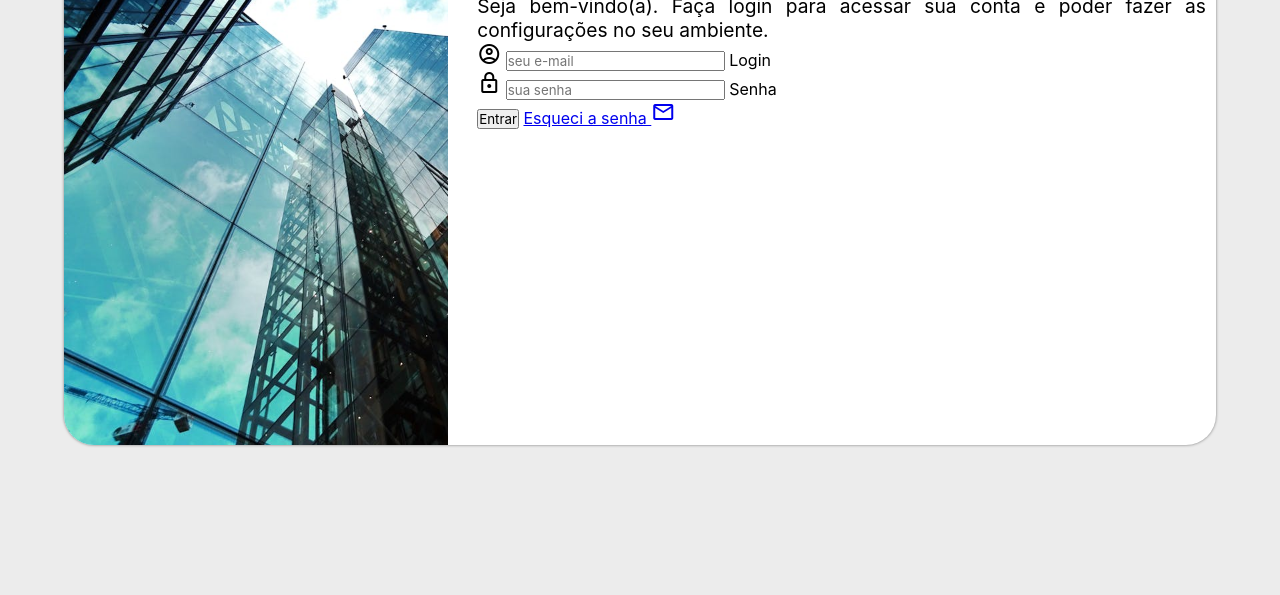
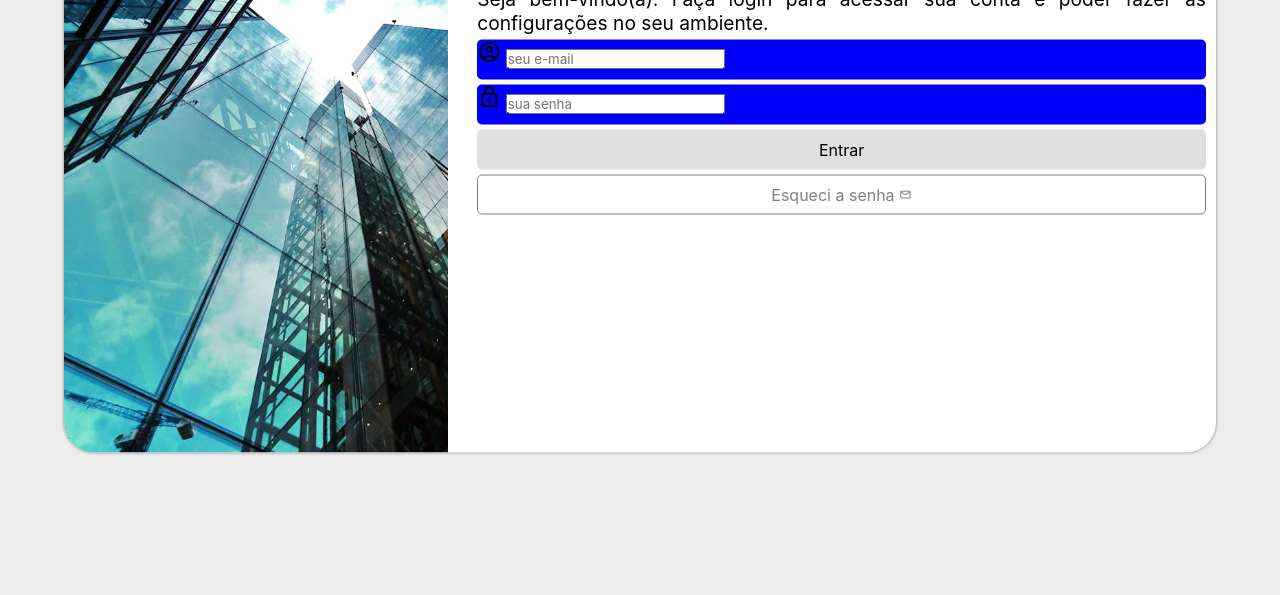
Before and after one commit to UmDevManauara/Project-Login, a plain HTML site: page index.html in a window 1280 px wide. Shown: the part 205-800 px from the top of the page. Drawn offline with nearby package versions, Linux system fonts and the light colour scheme.

Commit message:
formatacao do formulario

```diff
--- a/estilos/style.css
+++ b/estilos/style.css
@@ -31,8 +31,8 @@ section#login{
     left:50%;
     transform: translate(-50%, -50%);
     background-color: white;
-    width: 250px;
-    height: 500px;
+    width: 260px;
+    height: 515px;
     overflow: hidden; /* tudo que tiver fora da bordar fica escondido */
     border-radius: 30px;
     box-shadow: 0px 0px 3px  rgba(0, 0, 0, 0.507);
@@ -57,6 +57,51 @@ div#formulario > h1{
 div#formulario > p{
     font-size: 0.8em;
 }
-section#login > div.campo{
+form > div.campo{
+    display: block;
+    background-color: blue;
+    width: 100%;
+    height: 40px;
+    border-radius: 5px;
+    margin: 5px 0px;
+}
+div.campo label{
+    display: none;
 
 }
+form > input[type=submit]{
+    display: block;
+    font-size: 1em;
+    width: 100%;
+    /* 100vw = largura janela
+    100% = largura do container */
+    height: 40px;
+    background-color: rgb(223, 223, 223);
+    border: none;
+    border-radius: 5px;
+
+}
+form > input[type=submit]:hover{
+    background-color: rgb(141, 138, 138);
+}
+form > a.botao{
+    display: block;
+    text-align: center;
+    font-size: 1em;
+    width: 100%;
+    height: 40px;
+    padding: 9px;
+    margin-top: 5px;
+    border-radius: 5px;
+    border: 1px solid gray;
+    text-decoration: none;
+    color: gray;
+}
+form > a.botao > span{
+    font-size: 0.8em;
+}
+form > a.botao:hover{
+    background-color: rgb(141, 138, 138);
+    color: black;
+
+}
--- a/index.html
+++ b/index.html
@@ -27,17 +27,17 @@
                             account_circle
                         </span>
                         <input type="email" name="login" id="ilogin" placeholder="seu e-mail" autocomplete="email" maxlength="30" required>
-                        <label for="ilogin">Login</label>
+                        <label for="ilogin"> Login</label>
                     </div>
                     <div class="campo">
                         <span class="material-symbols-outlined">
                             lock
                         </span>
                         <input type="password" name="senha" id="isenha" placeholder="sua senha"                        autocomplete="current-password" minlength="8" maxlength="20">
-                        <label for="isenha">Senha</label>
-                    </div>
+                        <label for="isenha"> Senha</label>
+                    </div class= "campo">
                     <input type="submit" value="Entrar">
-                    <a href="esqueci.html">Esqueci a senha
+                    <a href="esqueci.html" class="botao"> Esqueci a senha
                         <span class="material-symbols-outlined">
                             mail
                         </span>
```
